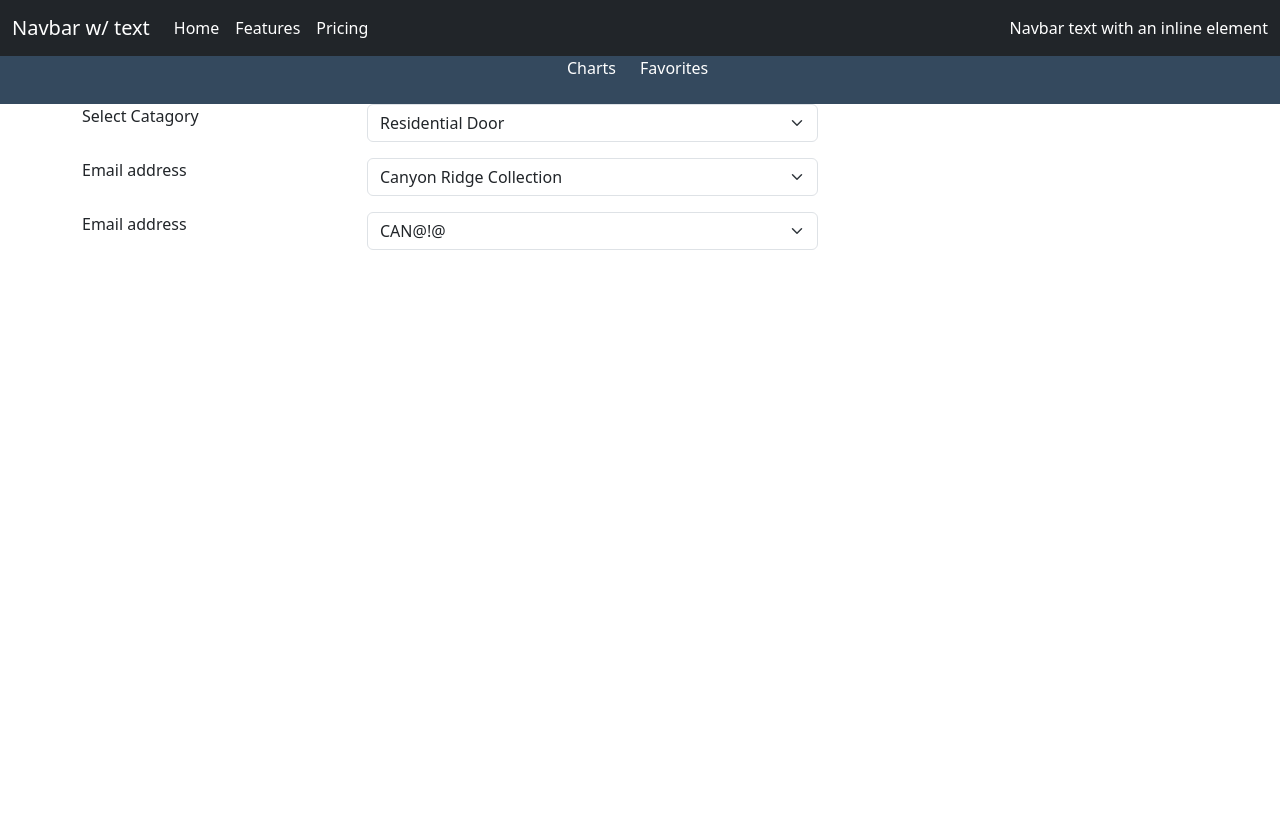
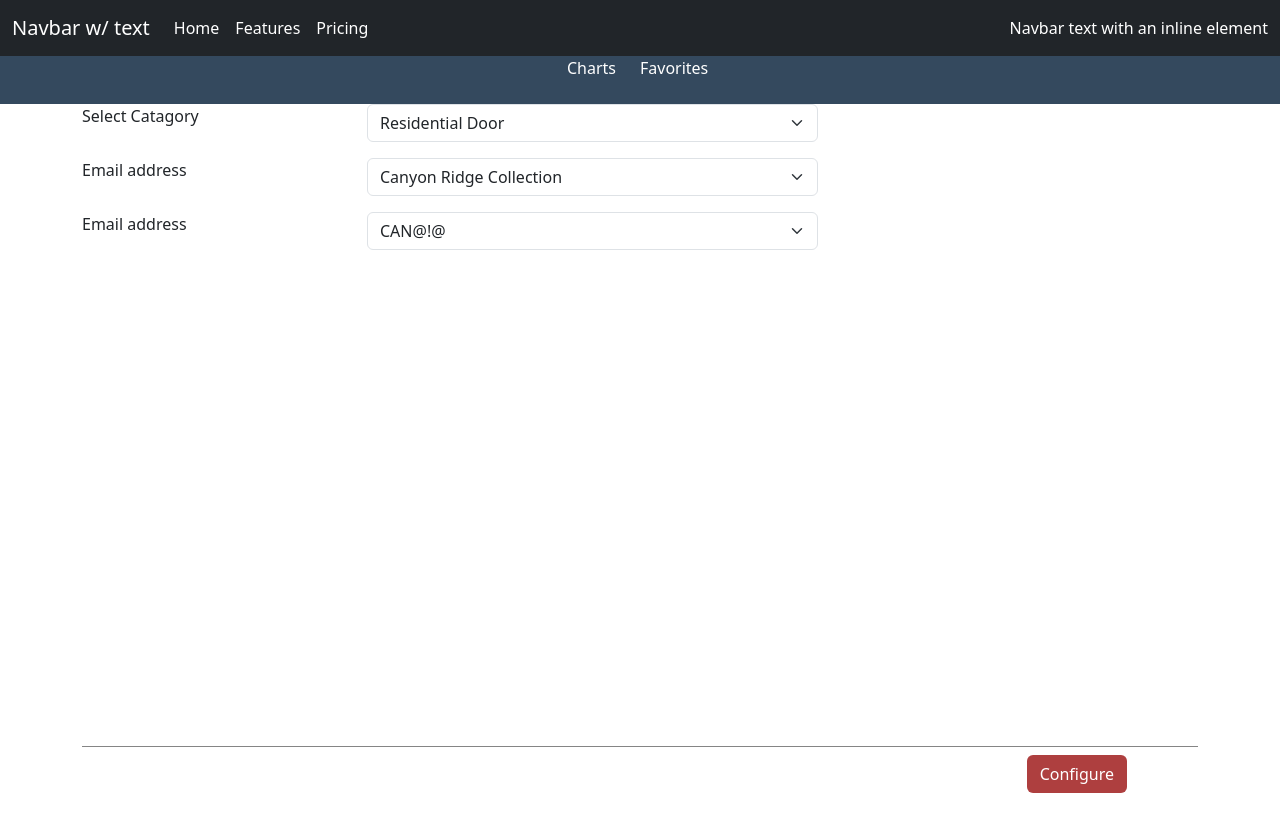
Before and after one commit to prvnje19/UIDesign, an Angular app: page / in a window 1280 px wide. Shown: the top 832 px of the page. Before the commit the page ends 800 px from the top, so only its background shows below. Built offline with nearby package versions, Linux system fonts and the light colour scheme.

Commit message:
added changes

```diff
--- a/src/app/pages/configure-door/configure-door.component.css
+++ b/src/app/pages/configure-door/configure-door.component.css
@@ -1,3 +1,11 @@
 .container{
-    height: 86.4vh;
+    height: 80.4vh;
 }
+.sub-container{
+    height: 80.4vh;
+    border-bottom: 1px solid rgba(0, 0, 0, 0.479);
+}
+.config-btn{
+    background-color: rgba(165, 42, 42, 0.897);
+    color: white;
+}
--- a/src/app/pages/configure-door/configure-door.component.html
+++ b/src/app/pages/configure-door/configure-door.component.html
@@ -1,4 +1,5 @@
 <div class="container">
+    <div class="sub-container">
     <form>
         <div class="row mb-3">
             <div class="col-3">
@@ -40,4 +41,14 @@
           </div>
         </div>
       </form>
+    </div>
+      <div class="container p-2">
+        <div class="row">
+            <div class="col-lg-10"></div>
+            <div class="col-lg-1">
+                <button class="btn config-btn" >Configure</button>
+            </div>
+        </div>
+
+      </div>
 </div>
```
Also changed, not shown: src/app/component/sub-navbar/sub-navbar.component.html (line endings or trailing spaces).
